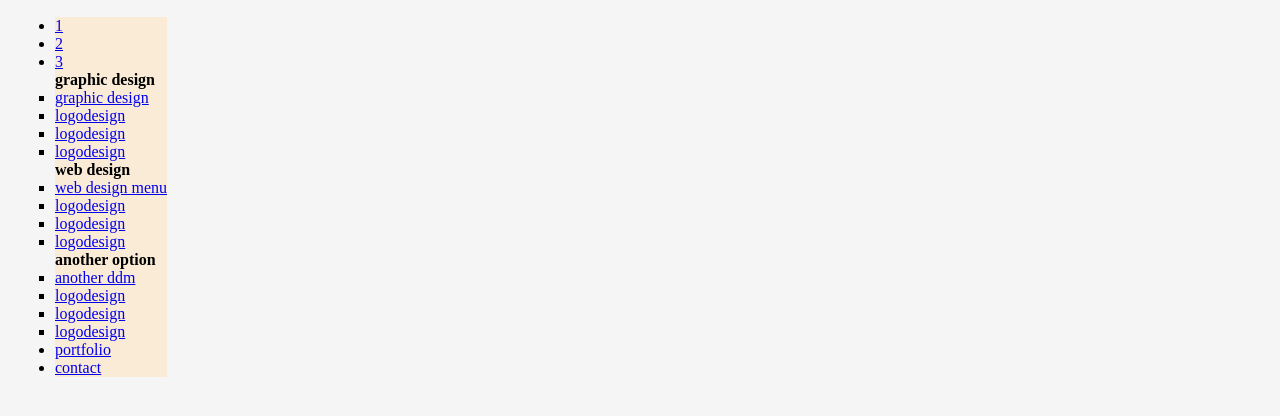
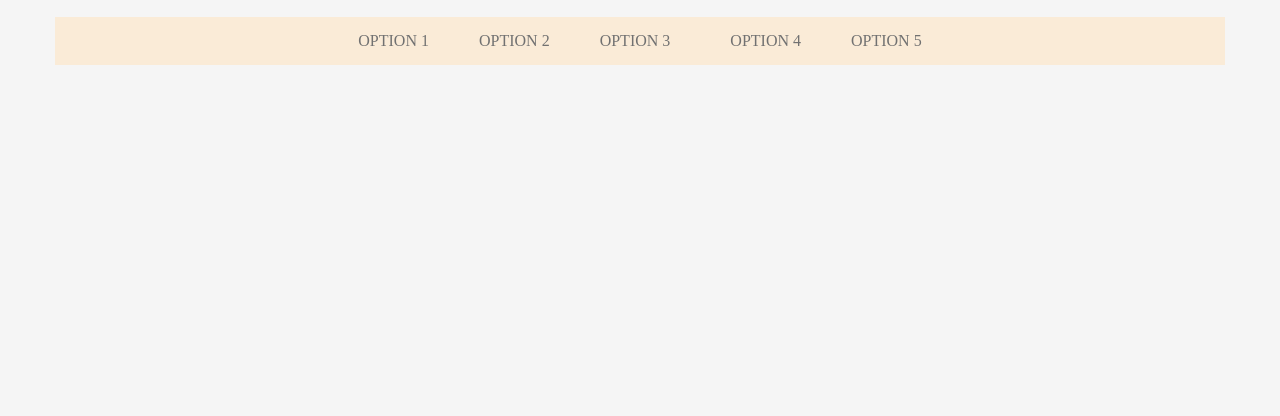
Before and after one commit to klimpsc/official-website, a plain HTML site: page index.html in a window 1280 px wide. Shown: the part 40-456 px from the top of the page. Drawn offline with Linux system fonts and the light colour scheme.

Commit message:
finish navbar and dropdown menus. now must replace index text

```diff
--- a/index.html
+++ b/index.html
@@ -11,10 +11,10 @@
     <div class="wrapper">
         <nav>
             <ul>
-                <li><a href="#">1</a></li>
-                <li><a href="#">2</a></li>
+                <li><a href="#">option 1</a></li>
+                <li><a href="#">option 2</a></li>
                 <li class="dropdown">
-                    <a href="#">3</a>
+                    <a href="#"> option 3</a>
                     <ul class="menu-area">
                         <ul>
                             <h4>graphic design</h4>
@@ -41,8 +41,8 @@
                     </ul>
 
                 </li>
-                <li><a href="#">portfolio</a></li>
-                <li><a href="#">contact</a></li>
+                <li><a href="#">option 4</a></li>
+                <li><a href="#">option 5</a></li>
             </ul>
 
         </nav>
--- a/script.css
+++ b/script.css
@@ -15,3 +15,79 @@ nav {
     background-color: antiquewhite;
     font-size: 16px;
 }
+nav > ul {
+    position: relative;
+    display: -webkit-flex;
+    display: -moz-flex;
+    display: -ms-flex;
+    display: -0-flex;
+    display: flex;
+    justify-content: center;
+    width: 1170px;
+    margin: 0 auto;
+    padding: 0;
+}
+nav a {
+    display: block;
+    color: #717171;
+    text-decoration: none;
+    text-transform: uppercase;
+}
+nav ul li {
+    color: #717171;
+    list-style: none;
+    transition: 0.5s;
+}
+nav > ul > li > a {
+    padding: 15px 25px;
+}
+nav ul>li.dropdown > a:after{
+    position: relative;
+    float: right;
+    content: '';
+    margin-left: 10px;
+    margin-top: 8px;
+}
+nav > ul >li:hover{
+    text-decoration: underline;
+}
+nav ul.menu-area{
+    padding: 40px 40px 0 40px;
+    background-color: antiquewhite;
+    text-align: left;
+    box-shadow: 0 5px 10px black;
+    z-index: 1;
+    position: absolute;
+    display: -webkit-flex;
+    display: -moz-flex;
+    display: -ms-flex;
+    display: -0-flex;
+    display: flex;
+    flex-wrap: wrap;
+    width: 1170px;
+    top: -9999px;
+    left: 0;
+}
+nav ul li:hover ul.menu-area{
+    top: 100%
+}
+nav ul.menu-area ul{
+    width: 25%;
+    margin-bottom: 40px;
+    color: rgb(0, 0, 0);
+}
+nav ul.menu-area h4{
+    margin-bottom: 15px;
+    text-transform: uppercase;
+}
+nav ul.menu-area ul li{
+    display: block;
+}
+nav ul.menu-area ul li a {
+    margin-top: 10px;
+    color: rgb(0, 0, 0);
+    text-transform: none;
+}
+nav ul.menu-area ul li a:hover{
+    color: rgb(107, 107, 107);
+}
```
